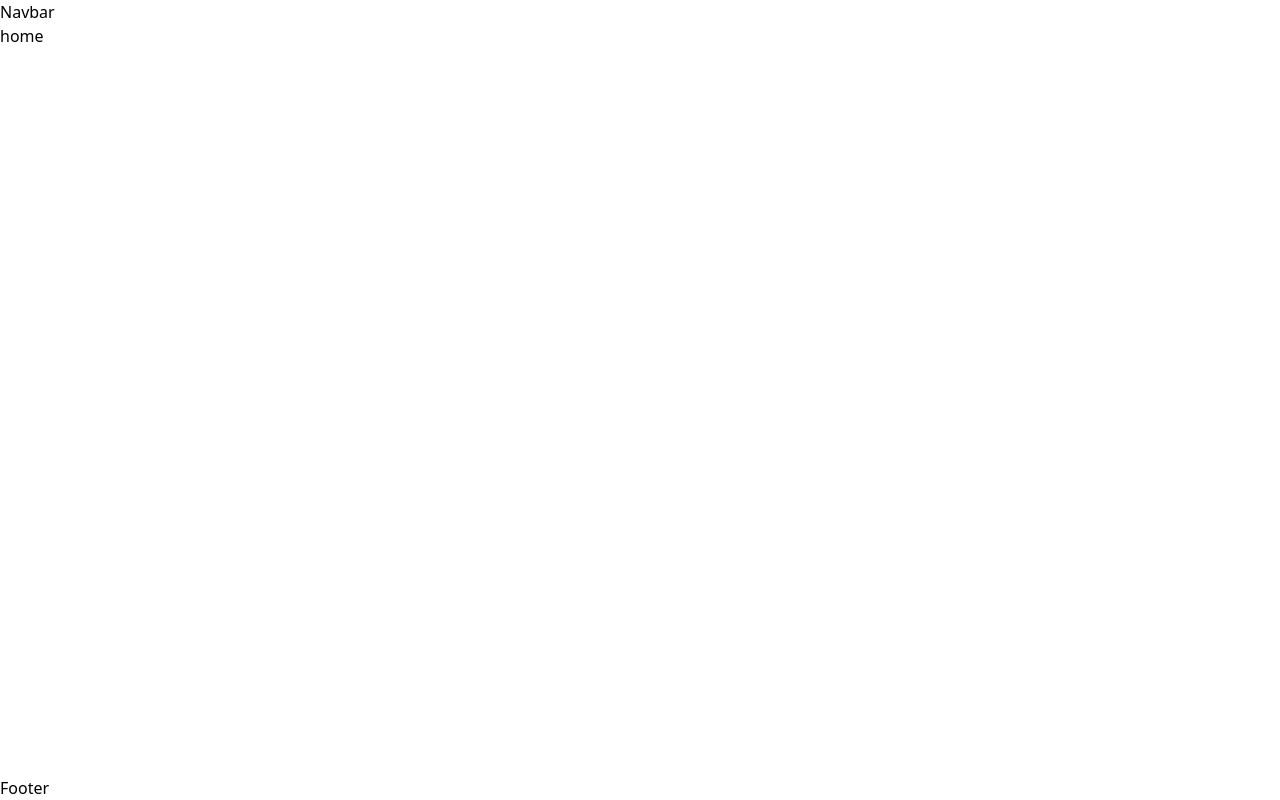
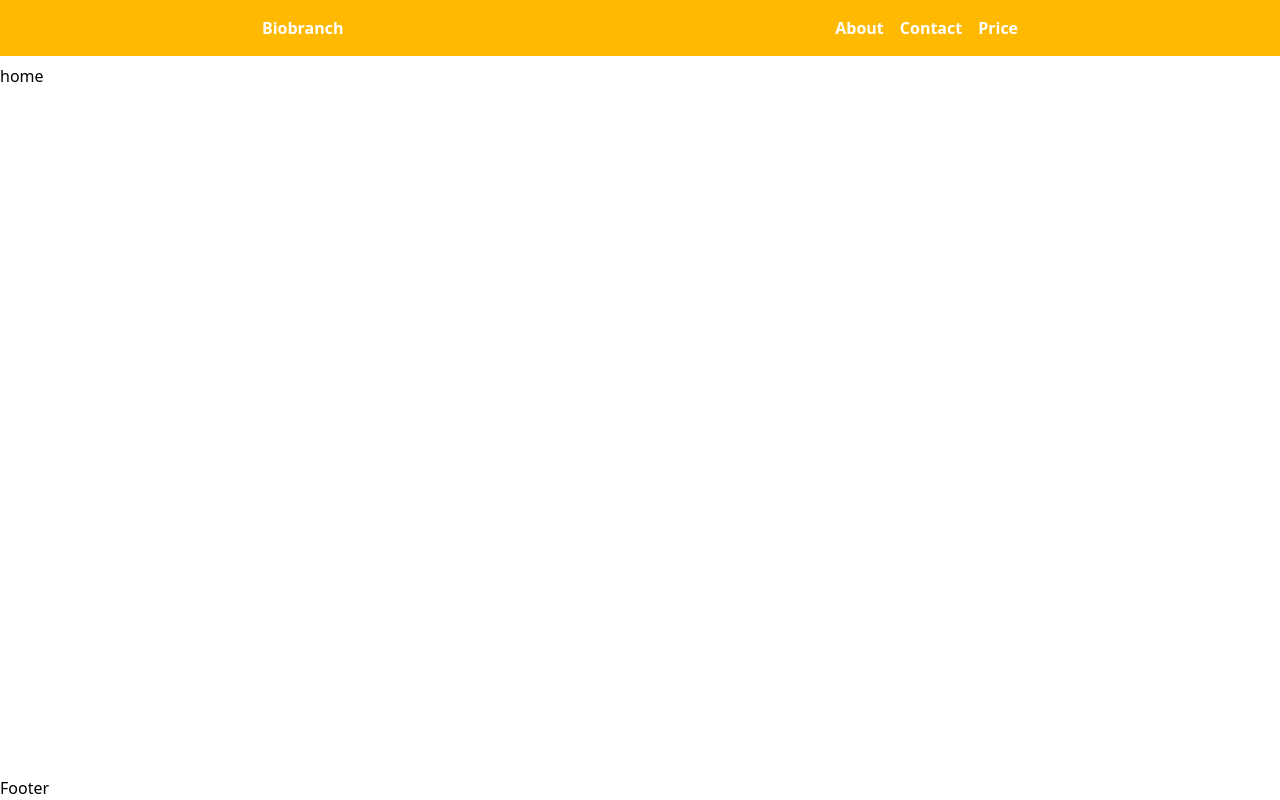
Before and after one commit to Shubhamsharma2002/BioBranch, a Next.js app: page / in a window 1280 px wide. Built offline with nearby package versions, Linux system fonts and the light colour scheme.

Commit message:
navbar section almost done

```diff
--- a/src/components/Navbar.jsx
+++ b/src/components/Navbar.jsx
@@ -1,8 +1,18 @@
+import Link from 'next/link'
 import React from 'react'
 
-const Navbar = () =>{
+const Navbar = () => {
   return (
-    <div>Navbar</div>
+    <div className='p-4 bg-amber-400 items-center text-white font-bold flex justify-around'>
+      <div>
+        Biobranch
+      </div>
+      <div className="flex gap-4">
+        <Link href="/about">About</Link>
+        <Link href="/contact">Contact</Link>
+        <Link href="/price">Price</Link>
+      </div>
+    </div>
   )
 }
 
--- a/src/pages/_app.jsx
+++ b/src/pages/_app.jsx
@@ -7,7 +7,7 @@ export default function App({ Component, pageProps }) {
   return (
     <div className="flex flex-col min-h-screen">
       <Navbar />
-      <main className="flex-1">
+      <main className="flex-1 pt-2">
         <Component {...pageProps} />
       </main>
       <Footer />
--- /dev/null
+++ b/src/pages/about.jsx
@@ -0,0 +1,9 @@
+import React from 'react'
+
+function About() {
+  return (
+    <div>About</div>
+  )
+}
+
+export default About
--- /dev/null
+++ b/src/pages/contact.jsx
@@ -0,0 +1,9 @@
+import React from 'react'
+
+function Contact() {
+  return (
+    <div>Contact</div>
+  )
+}
+
+export default Contact
--- /dev/null
+++ b/src/pages/price.jsx
@@ -0,0 +1,9 @@
+import React from 'react'
+
+function Price() {
+  return (
+    <div>Price</div>
+  )
+}
+
+export default Price
```
